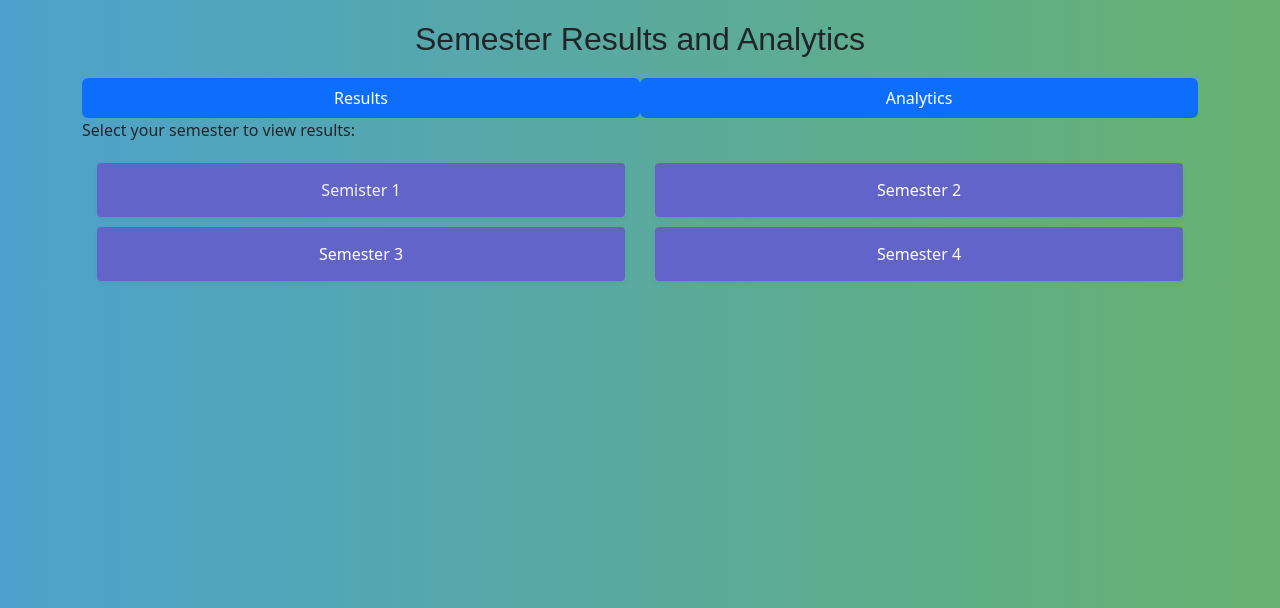
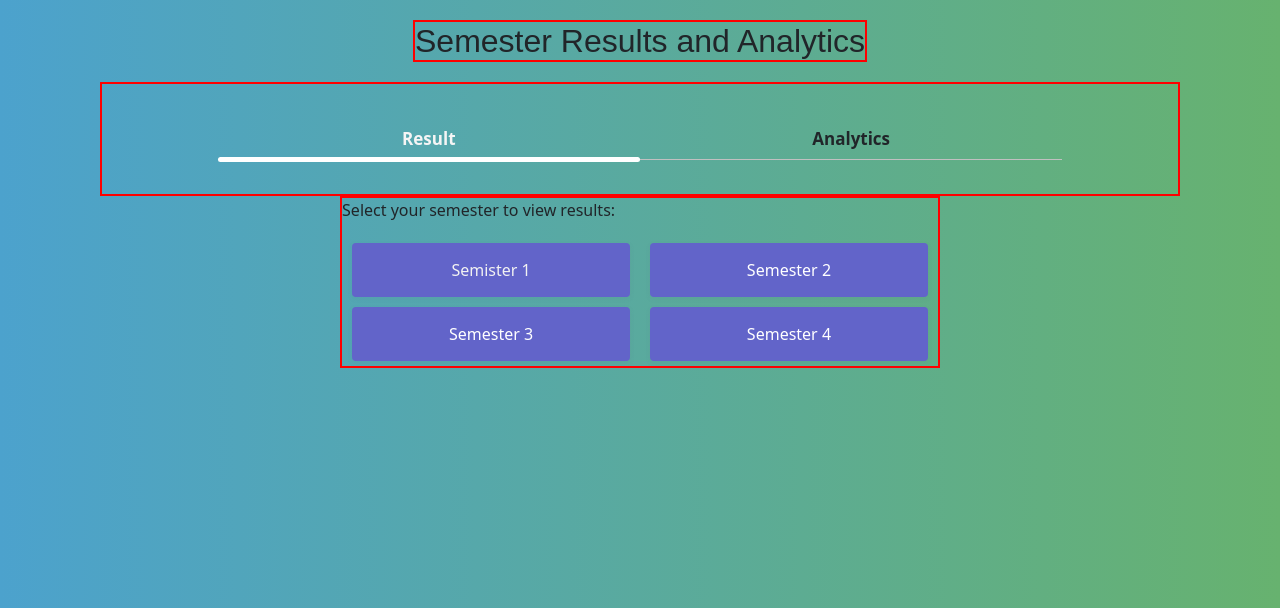
Before and after one commit to revanth-eranki/epics-project, a Django app: page /result/ in a window 1280 px wide. Shown: the part 96-704 px from the top of the page. Run offline with Django 5.2, Linux system fonts and the light colour scheme; the visitor is signed in with stand-in values (Sample User, id 1).

Commit message:
Added tabbed navigation to results page

```diff
--- a/practice/static/style-result.css
+++ b/practice/static/style-result.css
@@ -32,34 +32,20 @@ body {
   padding-left: 250px;
 }
 
-    nav {
-      display: flex; /* Remove inline display */
+.container {
+    max-width: 800px;
+    margin: 0 auto;
+    background-color: transparent;
+    display: flex;
+    flex-direction: column;
+    justify-content: center;
+    align-items: center;
 }
 
-    nav ul {
-      list-style: none;
-      margin: 0;
-      padding: 0;
-    }
-
-    nav li {
-      display: inline-block; /* Make list items inline */
-      margin-right: 15px;
-    }
-
-    nav li a {
-      text-decoration: none;
-      color: #333;
-      padding: 10px 15px; /* Add some padding for spacing */
-    }
-
-    nav li a:hover {
-      color: #007bff;
-    }
-  .container {
-      max-width: 800px; /* Adjust as needed */
-      margin: 0 auto;
-      background-color: transparent; /* Subtle background */
+.title,
+.tab-container,
+#results-section {
+  border: 2px solid red;
 }
 
 .title {
@@ -67,12 +53,87 @@ body {
     font-size: 2em;
     margin: 20px 0;
     text-align: center;
-      font-weight: 300; /* Lighter heading weight */
+    font-weight: 300;
+}
+
+.tab-container {
+  max-width: 1080px;
+  width: 100%;
+  padding: 30px 10px;
+  display: flex;
+  flex-direction: column;;
+  justify-content: center;
+  align-items: center;
+}
+
+.tab-container nav {
+  position: relative;
+  height: 50px;
+  width: 80%;
+  display: flex;
+  align-items: center;
+  justify-content: center;
+}
+
+.tab-container nav::after {
+  content: "";
+  background: silver;
+  width: 100%;
+  height: 1px;
+  position: absolute;
+  top: 45px;
+  z-index: 0;
+  filter: blur(0.5px);
+}
+
+.tab-container nav::before{
+  position: absolute;
+  content: "";
+  background: white;
+  width: 50%;
+  height: 5px;
+  top: 43px;
+  left: 0;
+  z-index: 1;
+  border-radius: 8px;
+  transition: 0.3s all ease;
+}
+
+.tab-container nav label {
+  position: relative;
+  display: block;
+  height: 100%;
+  width: 100%;
+  text-align: center;
+  line-height: 50px;
+  cursor: pointer;
+  font-size: 17px;
+  font-weight: 600;
+  transition: all 0.3s ease;
+}
+
+input[type='radio'] {
+  display: none;
+}
+
+#resulttab:checked ~ nav::before{
+  left: 0%;
+}
+
+#analytictab:checked ~ nav::before{
+  left: 50%;
+}
+
+#resulttab:checked ~ nav .resulttab {
+  color: whitesmoke;
+}
+
+#analytictab:checked~nav .analytictab{
+  color: whitesmoke;
 }
 
 .button-container,
-  .results-button-container,
-  .analytics-button-container {
+.results-button-container{
     display: flex;
     justify-content: space-around;
     flex-wrap: wrap;
@@ -80,12 +141,11 @@ body {
 
 
 .semester-button,
-  .results-button,
-  .analytics-button {
-      background-color: #6264c9; /* Customize primary color */
+.results-button{
+    background-color: #6264c9;
     border: none;
     color: white;
-      padding: 15px 30px; /* Adjust padding for larger buttons */
+    padding: 15px 30px;
     text-align: center;
     text-decoration: none;
     display: inline-block;
@@ -93,17 +153,16 @@ body {
     margin: 5px 3px;
     border-radius: 4px;
     cursor: pointer;
-      width: calc(48% - 8px); /* Adjust width for 2 buttons */
-      box-shadow: 0 2px 5px rgba(97, 112, 141, 0.1); /* Subtle button shadow */
+    width: calc(48% - 8px);
+    box-shadow: 0 2px 5px rgba(97, 112, 141, 0.1);
 }
 .results-button a{
   text-decoration: none;
   color: #f2f2f2;
 }
 .semester-button:hover,
-  .results-button:hover,
-  .analytics-button:hover {
-      background-color: #3e8e41; /* Adjust hover color */
+.results-button:hover{
+    background-color: #3e8e41;
 }
 /* Update the default color for the active section button */
 .section.active .semester-button {
--- a/practice/templates/result.html
+++ b/practice/templates/result.html
@@ -13,10 +13,24 @@
         <div class="container">
             <h1 class="title">Semester Results and Analytics</h1>
 
-            <nav class="nav nav-pills nav-justified">
-                <a class="nav-link active" aria-current="page" href="#">Results</a>
-                <a class="nav-link active" aria-current="page" href="#">Analytics</a>
-            </nav>
+            <!-- <ul class="nav nav-pills nav-justified">
+                <li class="nav-item">
+                    <a class="nav-link active" aria-current="page" href="#">Results</a>
+                </li>
+                <li class="nav-item">
+                    <a class="nav-link" href="#">Analytics</a>
+                </li>
+            </ul> -->
+
+            <div class="tab-container">
+                <input type="radio" name="slider" id="resulttab" checked>
+                <input type="radio" name="slider" id="analytictab">
+                <nav>
+                    <label for="resulttab" class="resulttab">Result</label>
+                    <label for="analytictab" class="analytictab">Analytics</label>
+                    <div class="slider"></div>
+                </nav>
+            </div>
 
             <div id="results-section" class="section active">
                 <p class="section-text">Select your semester to view results:</p>
```
Lines whose indentation alone changed are shown as unchanged.
